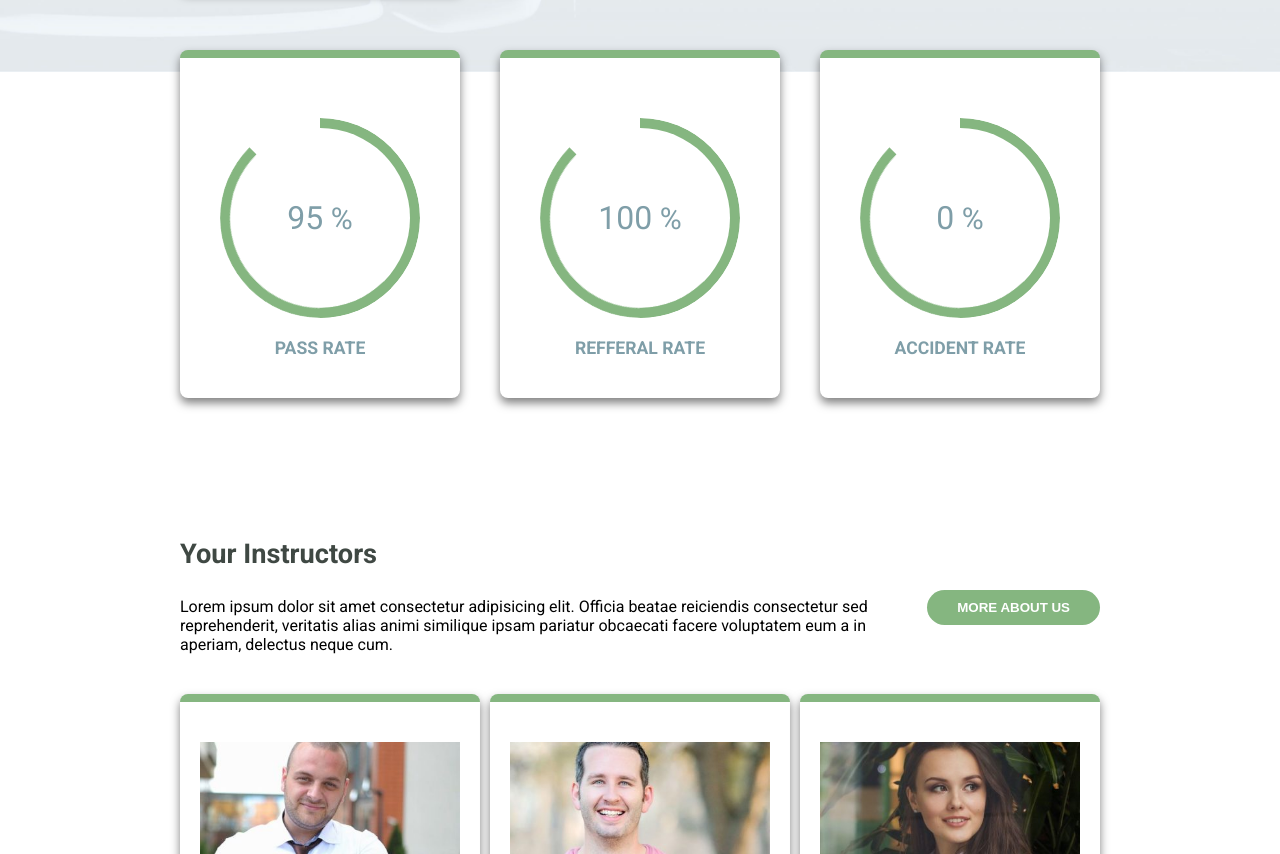
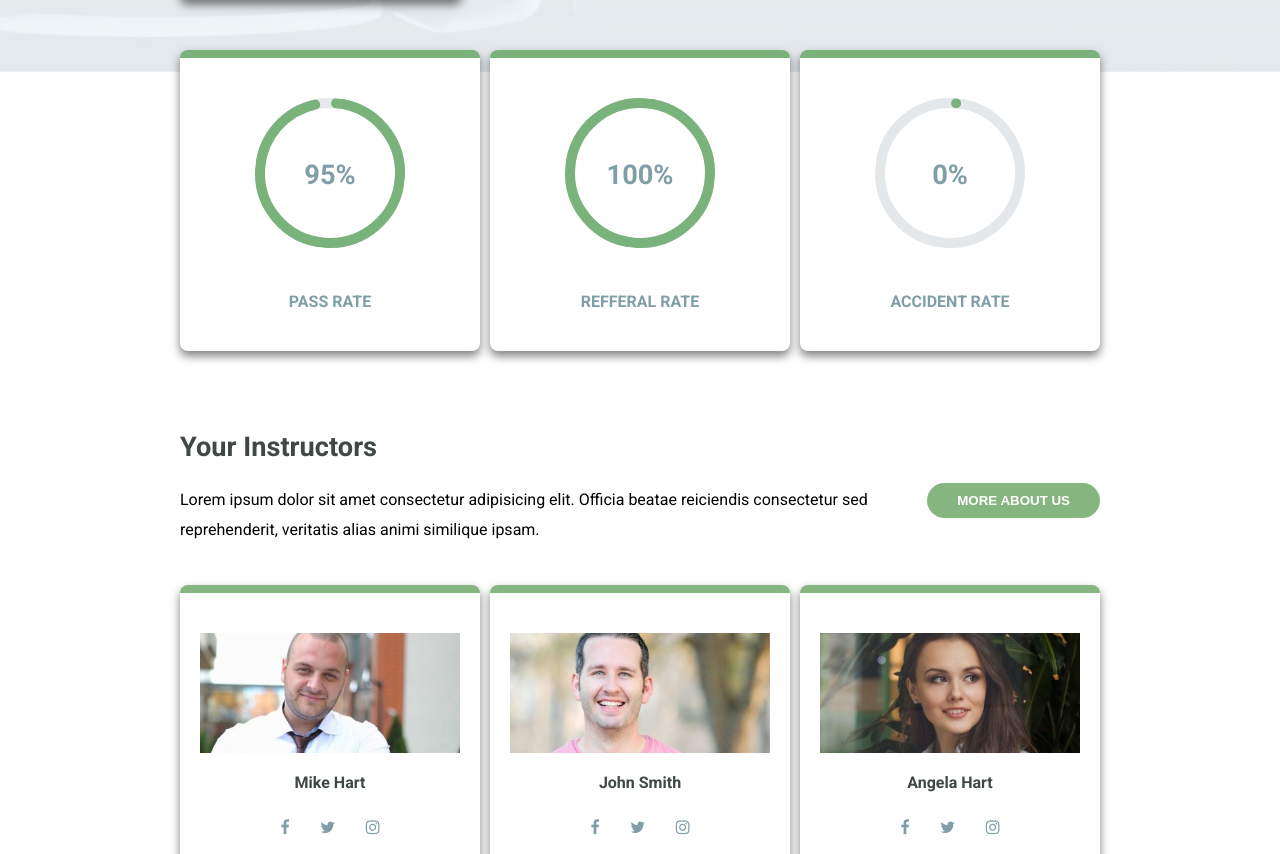
Before and after one commit to alessiotoni/proj-html-vuejs, a website: page index.html in a window 1280 px wide. Shown: the part 1457-2311 px from the top of the page. Drawn offline with nearby package versions, Linux system fonts and the light colour scheme.

Commit message:
riscrive la sezione delle progress bar

```diff
--- a/index.html
+++ b/index.html
@@ -144,44 +144,79 @@
                             <img v-if="item.status == 'new'" src="./public/images/new-corner.jpg" alt="">
                         </div>
                     </div>
-                    <div class="row percentual">
-                        <div class="container">
-                            <div class="card up">
-                                <div class="progress">
-                                    <span class="title timer" data-from="0" data-to="85" data-speed="1800">95</span>
-                                    <div class="overlay"></div>
-                                    <div class="left"></div>
-                                    <div class="right"></div>
+
+                    <div class="container flex" id="progress_bar">
+                        <div class="card">
+
+                            <div class="box">
+
+                                <div class="percent">
+
+                                    <svg>
+                                        <circle cx="70" cy="70" r="70"></circle>
+                                        <circle cx="70" cy="70" r="70"></circle>
+                                    </svg>
+
+                                    <div class="number">
+                                        <h2>95<span>%</span></h2>
+                                    </div>
+
                                 </div>
-                                <h5>pass rate</h5>
-                            </div>
-                            <div class="card up">
-                                <div class="progress">
-                                    <span class="title timer" data-from="0" data-to="85" data-speed="1800">100</span>
-                                    <div class="overlay"></div>
-                                    <div class="left"></div>
-                                    <div class="right"></div>
-                                </div>
-                                <h5>refferal rate</h5>
-                            </div>
-                            <div class="card up">
-                                <div class="progress">
-                                    <span class="title timer" data-from="0" data-to="85" data-speed="1800">0</span>
-                                    <div class="overlay"></div>
-                                    <div class="left"></div>
-                                    <div class="right"></div>
-                                </div>
-                                <h5>accident rate</h5>
+
+                                <h4 class="text">pass rate</h4>
+
                             </div>
 
+                        </div>
+                        <div class="card">
+
+                            <div class="box">
+
+                                <div class="percent">
+
+                                    <svg>
+                                        <circle cx="70" cy="70" r="70"></circle>
+                                        <circle cx="70" cy="70" r="70"></circle>
+                                    </svg>
+
+                                    <div class="number">
+                                        <h2>100<span>%</span></h2>
+                                    </div>
+
+                                </div>
+
+                                <h4 class="text">refferal rate</h4>
+
+                            </div>
 
                         </div>
+                        <div class="card">
 
+                            <div class="box">
+
+                                <div class="percent">
+
+                                    <svg>
+                                        <circle cx="70" cy="70" r="70"></circle>
+                                        <circle cx="70" cy="70" r="70"></circle>
+                                    </svg>
+
+                                    <div class="number">
+                                        <h2>0<span>%</span></h2>
+                                    </div>
+
+                                </div>
+
+                                <h4 class="text">accident rate</h4>
+
+                            </div>
+
+                        </div>
                     </div>
                     <div class="row instructors">
                         <h2>Your Instructors</h2>
                         <div class="text flex">
-                            <p>Lorem ipsum dolor sit amet consectetur adipisicing elit. Officia beatae reiciendis consectetur sed reprehenderit, veritatis alias animi similique ipsam pariatur obcaecati facere voluptatem eum a in aperiam, delectus neque cum.</p>
+                            <p>Lorem ipsum dolor sit amet consectetur adipisicing elit. Officia beatae reiciendis consectetur sed reprehenderit, veritatis alias animi similique ipsam.</p>
                             <input type="button" class="button_primary" value="more about us">
                         </div>
                         <div class="container_card flex">
--- a/src/partials/_main.scss
+++ b/src/partials/_main.scss
@@ -112,6 +112,7 @@ section.cta {
             width: 100%;
             height: 160px;
             border: 1px solid beige;
+            margin-bottom: $spacing/2;
             img {
                 width: 100%;
                 height: 100%;
@@ -176,6 +177,7 @@ section.cta {
         align-items: baseline;
 
         p {
+            line-height: 30px;
             width: 80%;
         }
         width: 100%;
@@ -237,93 +239,77 @@ section.cta {
     }
 }
 
-.percentual .container {
-    display: flex;
+#progress_bar {
     justify-content: space-between;
-    flex-wrap: wrap;
-    align-items: center
-}
+    align-items: center;
+    margin-top: -$spacing*4.5;
+    margin-bottom: $spacing*2;
+    .card {
+        border-top: 8px solid $color_cube_terziary;
+        flex-basis: (100% / 3);
+        text-align: center;
+        transition: all 0.4s;
+        &:hover {
+            flex-basis: (100% / 2.7);
+        }
+        &:nth-child(2) {
+            margin: 0 $spacing/2;
+        }
+        h2, .text {
+            color: $median_cut_quaternary;
+            text-transform: uppercase;
+        }
+        .text {
+            margin-top: $spacing*2;
+        }
+        .percent {
+            position: relative;
+            .number {
+                position: absolute;
+                top: 50%;
+                left: 50%;
+                transform: translate(-50%, -50%);
 
-.percentual .card {
-    border-top: 8px solid $median_cut_terziary;
-    h5 {
-        text-transform: uppercase;
-        font-size: $font_size*1.1;
-        color: $median_cut_quaternary;
-
+            }
+        }
     }
 }
 
-.progress {
-    width: 200px;
-    height: 200px;
-    font-size: 30px;
-    border-radius: 50%;
-    overflow: hidden;
+
+svg {
     position: relative;
-    color: $median_cut_quaternary;
-    .title.timer {
-
-        font-size: $font_size*2;
+    width: 150px;
+    height: 150px;
+    z-index: 10;
+    transform: rotate(275deg);
+    circle {
+        width: 100%;
+        height: 100%;
+        fill: none;
+        stroke: $median_cut_primary;
+        stroke-width: 10;
+        stroke-linecap: round;
+        transform: translate(5px, 5px);
+        &:nth-child(2) {
+            stroke-dasharray: 440;
+            stroke-dashoffset: 440;
+        }
     }
 
-    text-align: center;
-    line-height: 200px;
-    margin: 20px
 }
 
-.progress::after {content: "%";}
-
-.progress .title {position: relative;z-index: 100;}
-
-.progress .overlay {
-    width: 50%;
-    height: 100%;
-    position: absolute;
-    top: 0;
-    left: 0;
-    z-index: 1;
-    // background-color: #07070c
+.card:nth-child(1) svg circle:nth-child(2) {
+    stroke-dashoffset: calc(440 - (440 * 95) / 100);
+    stroke: $color_cube_terziary;
 }
-
-.progress .left, .progress .right {
-    width: 50%;
-    height: 100%;
-    position: absolute;
-    top: 0;
-    left: 0;
-    border: 10px solid $median_cut_terziary;
-    border-radius: 100px 0px 0px 100px;
-    border-right: 0;
-    transform-origin: right;
+.card:nth-child(2) svg circle:nth-child(2) {
+    stroke-dashoffset: calc(440 - (440 * 100) / 100);
+    stroke: $color_cube_terziary;
 }
-
-.progress .left {animation: load1 1s linear forwards;}
-
-.progress:nth-of-type(2) .right, .progress:nth-of-type(3) .right {animation: load2 .5s linear forwards 1s;}
-
-.progress:last-of-type .right, .progress:first-of-type .right {animation: load3 .8s linear forwards 1s;}
-
-@keyframes load1 {
-    0% {transform: rotate(0deg);}
-
-    100% {transform: rotate(180deg);}
+.card:nth-child(3) svg circle:nth-child(2) {
+    stroke-dashoffset: calc(440 - (440 * 0.01) / 100);
+    stroke: $color_cube_terziary;
 }
-
-@keyframes load2 {
-    0% {z-index: 100;transform: rotate(180deg);}
-
-    100% {z-index: 100;transform: rotate(270deg);}
-}
-
-@keyframes load3 {
-    0% {z-index: 100;transform: rotate(180deg);}
-
-    100% {
-        z-index: 100;transform: rotate(315deg);}
-}
-
-
 
 section.slider {
     text-align: center;
```
Also changed, not shown: dist/app.css.
